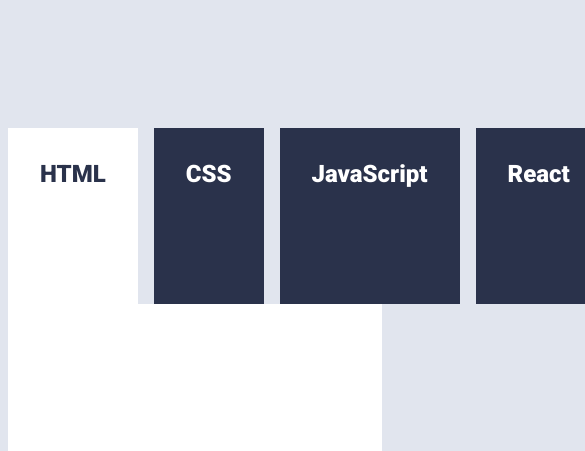
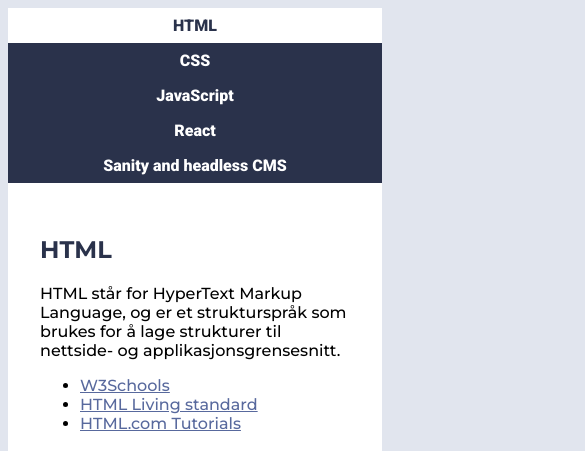
Before and after one commit to Hatelyn/uin24ak2_resource_layout_Jakubowska, a plain HTML site: page index.html in a window 390 px wide. Shown: the top 451 px of the page, 585 px wide, since content can reach past the window. Drawn offline with Linux system fonts and the light colour scheme.

Commit message:
Media Queries
+kommentar om farge i hovedinnhold

```diff
--- a/style.css
+++ b/style.css
@@ -58,6 +58,8 @@ main {
     padding: 8rem;
 }
 
+/*Etter farge-sjekk med ulike verktøy, så fant jeg ut at hovedinnhold og list styling inni den er svart i skissen.
+Derfor bestemte jeg å ikke bytte farge til det. Det er bare titelen og liste-elementer som hadde farge fra fargekodene der.*/
 article h1{
     color: var(--darkBlue);
 }
@@ -65,3 +67,34 @@ article h1{
 .title {
     color: var(--grayBlue);
 }
+
+@media only screen and (max-width: 965px) {
+
+    nav ul li {
+        padding: 1rem;
+    }
+}
+
+@media only screen and (max-width: 700px) {
+
+    :root {
+        --fontSize: 16px;
+    }
+
+    div {
+        margin: 0;
+    }
+
+    nav ul{
+        display: block;
+    }
+
+    nav ul li {
+        padding: 0.5rem;
+        font-size: var(--fontSize);
+    }
+
+    main {
+        padding: 2rem 2rem 8rem 2rem;
+    }
+}
```
